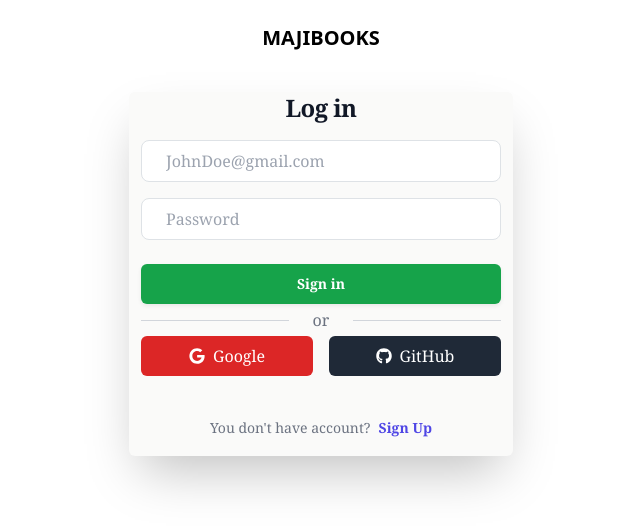
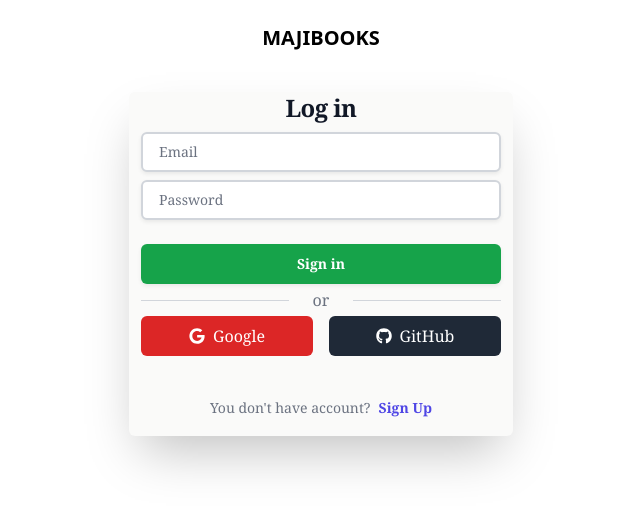
Before and after one commit to mkl007/MAJI-LIBROS, a React (Vite) app in the folder apps/client/: page /login in a window 1280 px wide. Shown: the top 530 px of the page, without its empty margins (319-959 px from the left). Built offline with nearby package versions, Linux system fonts and the light colour scheme; no server answers.

Commit message:
add style to login page

```diff
--- a/apps/client/src/components/LogInForm.tsx
+++ b/apps/client/src/components/LogInForm.tsx
@@ -8,9 +8,13 @@ import { InputUI } from './ui/InputUI';
 import { ButtonComponent } from './ui/ButtonComponent';
 import { MiniLoadingSpinner } from '../utils/MiniLoadingSnipper';
 import { toast, ToastContainer } from 'react-toastify';
+import { INPUT_STYLES } from './formStyles.constant';
+import { FormField } from './FormField';
 
-
-
+const FORM_FIELDS = [
+    { id: 'email', type: 'email', placeholder: 'Email' },
+    { id: 'password', type: 'password', placeholder: 'Password' },
+] as const;
 
 
 
@@ -38,28 +42,25 @@ export const LogInFormComponent = () => {
 
     }, [data, navegate])
 
-    useEffect(()=>{
+    useEffect(() => {
         toast.error(error)
     }, [isLoading, error])
 
 
     return (
-        <div className="  mb-3.5 bg-midnight pb-3 bg-stone-50 mt-10 sm:mx-auto
+        <div className=" mb-3.5 bg-midnight pb-3 bg-stone-50 mt-10 sm:mx-auto
                          sm:w-full sm:max-w-sm rounded-md shadow-2xl font-type ">
-
             <div className="sm:mx-auto sm:w-full sm:max-w-sm">
                 <h2 className="text-xl mt-10 text-center  md:text-2xl font-bold leading-9 tracking-tight text-gray-900">
                     Log in
                 </h2>
             </div>
 
-            {error && <div><ToastContainer/></div>}
+            {error && <div><ToastContainer /></div>}
 
             <div className="container">
-                <form onSubmit={handleSubmit} className="space-y-6" >
-                    {/* {isLoading ? <LoadingSpinner /> : ''} */}
-
-                    <div className="mt-2">
+                <form onSubmit={handleSubmit} className="space-y-6" noValidate >
+                    {/* <div className="mt-2">
                         <InputUI
                             id="email"
                             name="email"
@@ -71,8 +72,6 @@ export const LogInFormComponent = () => {
                             disabled={isLoading}
                         />
                     </div>
-
-
                     <div className="mt-2">
 
                         <InputUI
@@ -85,9 +84,22 @@ export const LogInFormComponent = () => {
                             onChange={(e) => setUser({ ...user, password: e.target.value })}
                             disabled={isLoading}
                         />
-                    </div>
+                    </div> */}
+
+                    {FORM_FIELDS.map(({ id, type, placeholder }) => (
+                        <FormField
+                            key={id}
+                            id={id}
+                            type={type}
+                            placeholder={placeholder}
+                            value={user[id as keyof typeof user]}
+                            onChange={(value) => setUser({ ...user, [id]: value })}
+                            disabled={isLoading}
+                        />
+                    ))}
 
                     <div>
+
                         <ButtonComponent
                             onClick={() => console.log('')}
                             text={isLoading ? <MiniLoadingSpinner /> : 'Sign in'}
@@ -96,8 +108,6 @@ export const LogInFormComponent = () => {
                                         font-semibold leading-6 text-white shadow-sm hover:bg-green-700
                                         focus-visible:outline focus-visible:outline-2 focus-visible:outline-offset-2
                                         focus-visible:outline-indigo-600 lg:text-md p-2"
-
-
                         />
 
                         <div className="flex items-center justify-between my-1">
```
